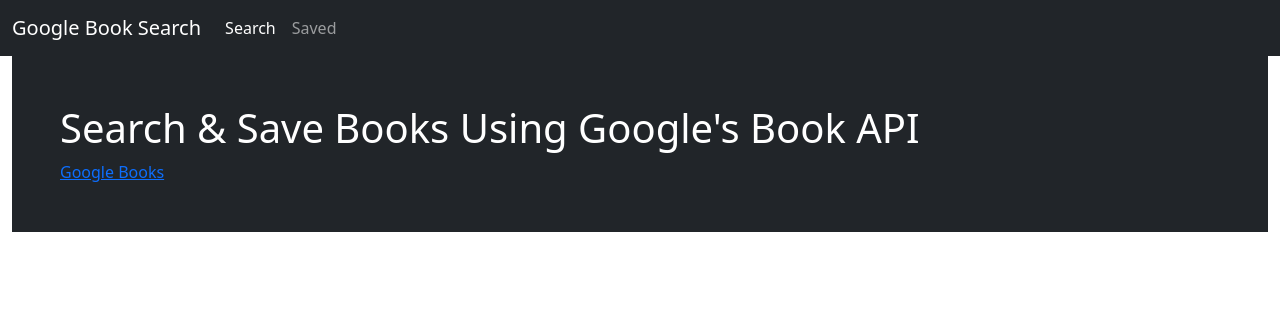
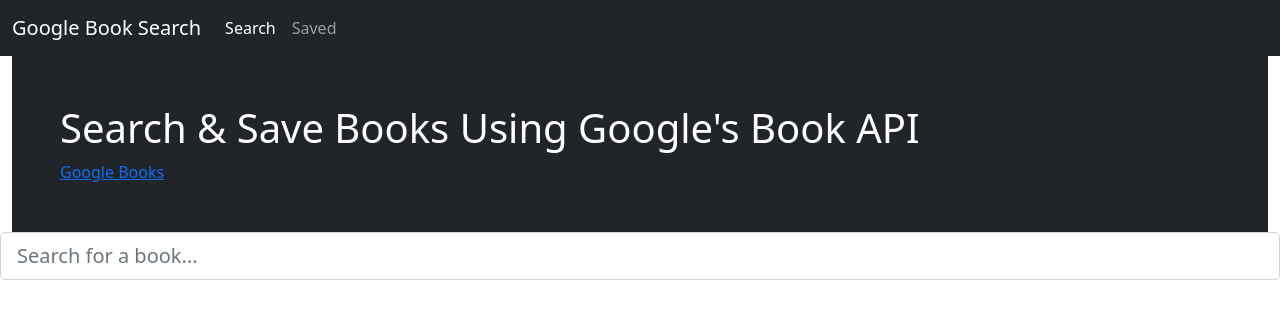
Before and after one commit to MyDryDay/UoB_BC_Google_Book_Search, a React (Create React App) app in the folder client/: page / in a window 1280 px wide. Shown: the top 318 px of the page. Built offline with nearby package versions, Linux system fonts and the light colour scheme.

Commit message:
Rendered SearchForm component to page

```diff
--- a/client/src/pages/Search.js
+++ b/client/src/pages/Search.js
@@ -1,9 +1,13 @@
 import React from 'react';
 import Jumbotron from '../components/Jumbotron/index';
+import SearchForm from '../components/SearchForm/index';
 
 const Search = () => {
     return (
-        <Jumbotron />
+        <div>
+            <Jumbotron />
+            <SearchForm />
+        </div>
     )
 }
 
```
